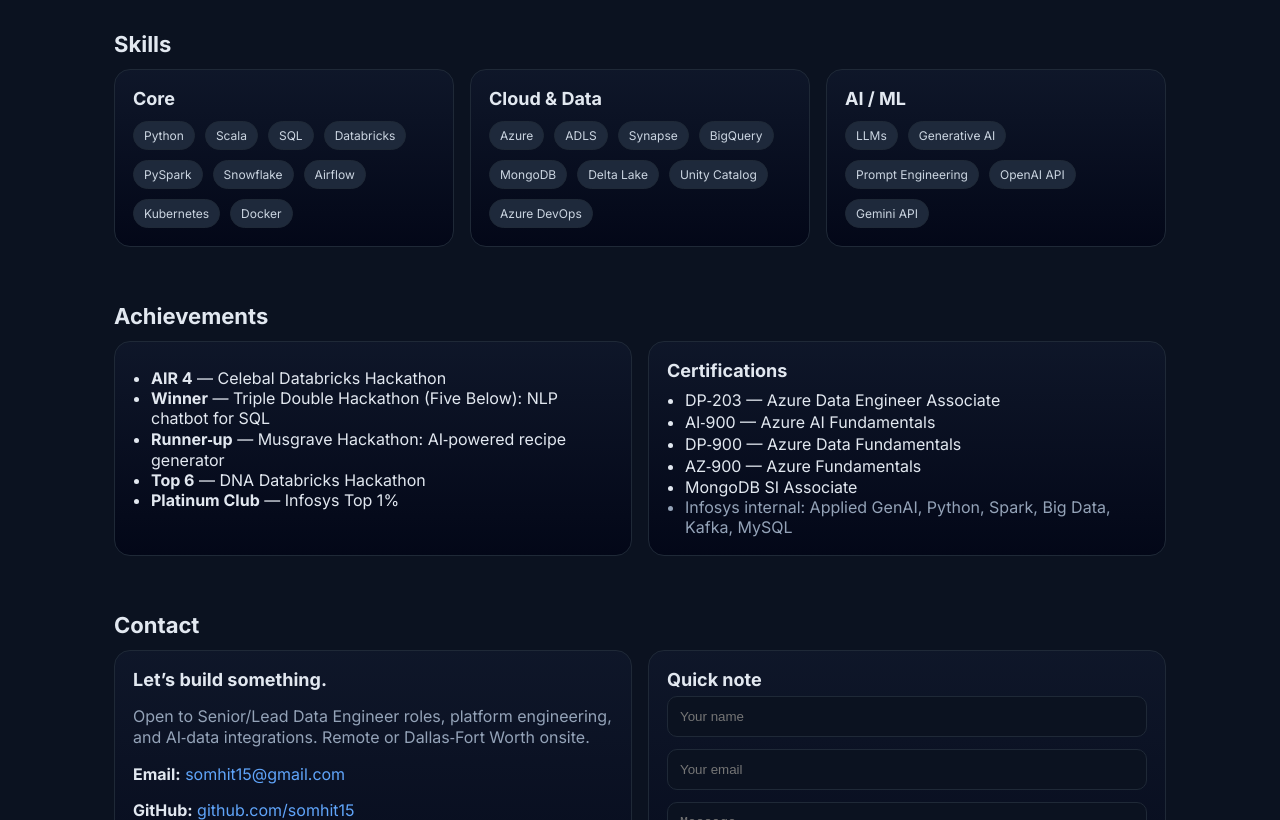
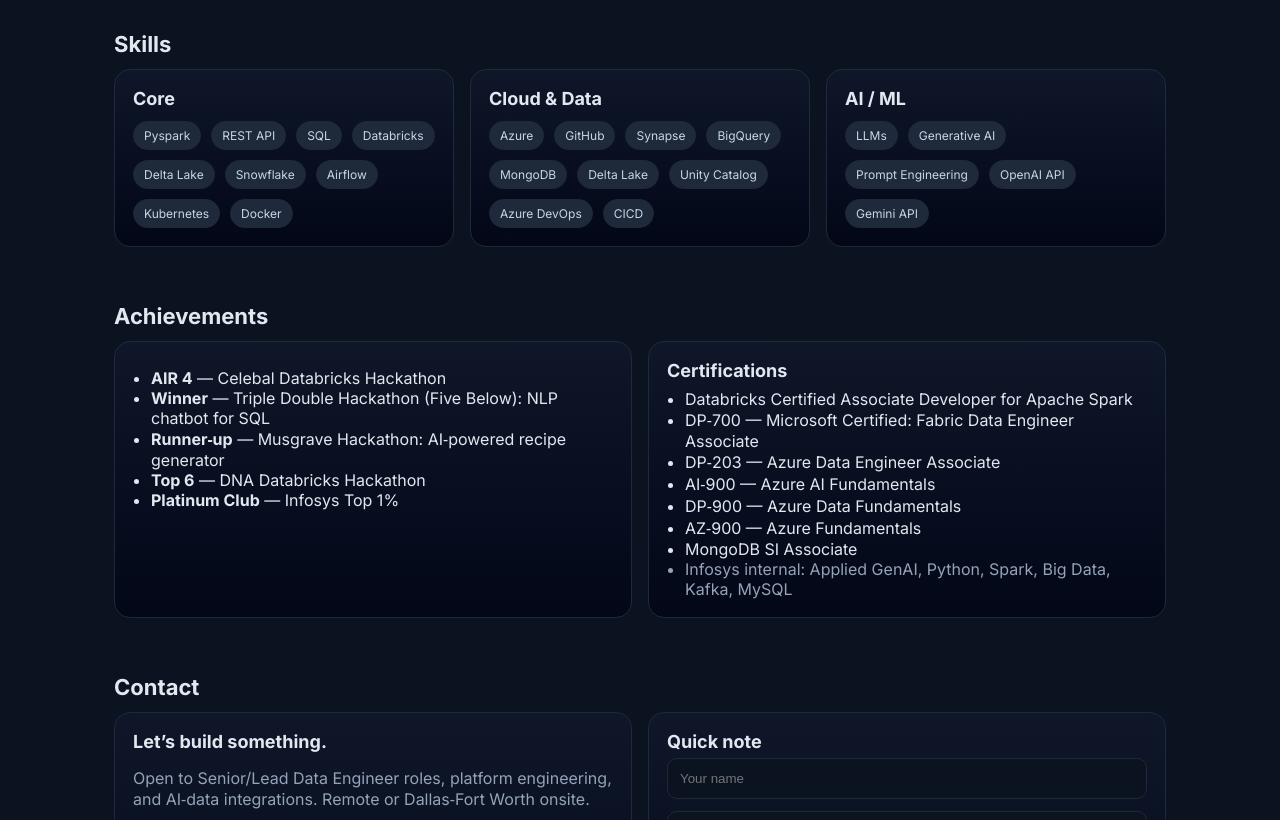
Before and after one commit to somhit15/somhit15.github.io, a plain HTML site: page index.html in a window 1280 px wide. Shown: the part 1980-2800 px from the top of the page. Drawn offline with Linux system fonts and the light colour scheme.

Commit message:
created dynamic portfolio index.html

```diff
--- a/index.html
+++ b/index.html
@@ -135,7 +135,7 @@
       <div data-animate class="delay-1">
         <span class="tag">Available for Senior Data Engineering roles</span>
         <h1>Building scalable data platforms, <br>real‑time pipelines & AI‑driven analytics</h1>
-        <p class="lead">6+ years across Retail, E‑commerce & Energy. I design CDPs, data quality frameworks, and high‑throughput services on Databricks, Snowflake & Azure. Trainer & mentor to 100+ engineers. Hackathon winner. Azure DP‑203 certified.</p>
+        <p class="lead">6+ years across Retail, E‑commerce & Energy. I design CDPs, data quality frameworks, and high‑throughput services on Databricks, Snowflake & Azure. Trainer & mentor to 100+ engineers. Hackathon winner. Databricks, Azure DP-700, DP‑203 certified.</p>
         <div class="cta">
           <a class="btn primary" href="#contact">Contact Me</a>
           <a class="btn" href="assets/Somnath_Dutta_CV.pdf" download>Download Résumé (PDF)</a>
@@ -271,17 +271,17 @@
         <div class="card">
           <h3>Core</h3>
           <div class="chips">
-            <span class="chip">Python</span><span class="chip">Scala</span><span class="chip">SQL</span>
-            <span class="chip">Databricks</span><span class="chip">PySpark</span><span class="chip">Snowflake</span>
+            <span class="chip">Pyspark</span><span class="chip">REST API</span><span class="chip">SQL</span>
+            <span class="chip">Databricks</span><span class="chip">Delta Lake</span><span class="chip">Snowflake</span>
             <span class="chip">Airflow</span><span class="chip">Kubernetes</span><span class="chip">Docker</span>
           </div>
         </div>
         <div class="card">
           <h3>Cloud & Data</h3>
           <div class="chips">
-            <span class="chip">Azure</span><span class="chip">ADLS</span><span class="chip">Synapse</span>
+            <span class="chip">Azure</span><span class="chip">GitHub</span><span class="chip">Synapse</span>
             <span class="chip">BigQuery</span><span class="chip">MongoDB</span><span class="chip">Delta Lake</span>
-            <span class="chip">Unity Catalog</span><span class="chip">Azure DevOps</span>
+            <span class="chip">Unity Catalog</span><span class="chip">Azure DevOps</span><span class="chip">CICD</span>
           </div>
         </div>
         <div class="card">
@@ -310,6 +310,8 @@
         <div class="card">
           <h3>Certifications</h3>
           <ul class="list">
+            <li>Databricks Certified Associate Developer for Apache Spark</li>
+            <li>DP‑700 —  Microsoft Certified: Fabric Data Engineer Associate</li>
             <li>DP‑203 — Azure Data Engineer Associate</li>
             <li>AI‑900 — Azure AI Fundamentals</li>
             <li>DP‑900 — Azure Data Fundamentals</li>
@@ -342,7 +344,7 @@
               <button class="btn primary" type="submit">Send</button>
             </div>
           </form>
-          <p class="tiny muted" style="margin-top:8px">Tip: For production forms, replace the mailto action with a form service (e.g., GitHub Forms, Netlify, Formspree).</p>
+          <p class="tiny muted" style="margin-top:8px">To get quicker response, email to somhit15@gmail.com</p>
         </div>
       </div>
     </section>
```
